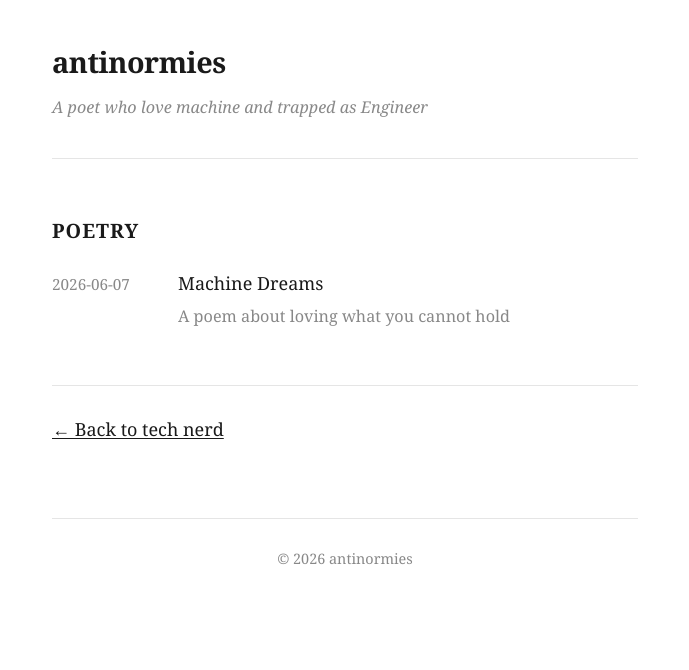
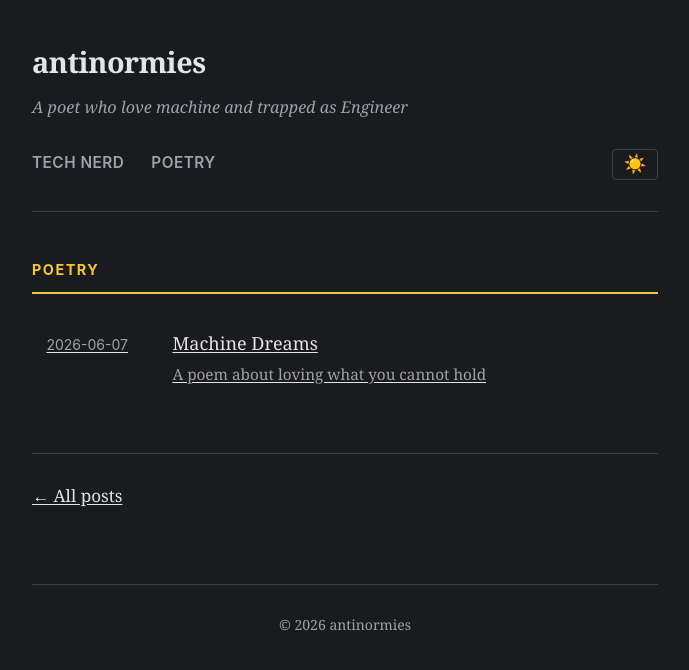
Before and after one commit to antinormies/antinormies.github.io, a Jekyll site: the page built from poetry.html, in a window 1280 px wide. Shown: the top 670 px of the page, without its empty margins (295-984 px from the left). Built offline with Jekyll 4.4.1, drawn with Linux system fonts in a browser that asks for light colours.

Commit message:
feat: dark theme with light toggle, combined sections on homepage

```diff
--- a/_includes/head.html
+++ b/_includes/head.html
@@ -3,3 +3,33 @@
 <link rel="stylesheet" href="{{ '/assets/css/style.css' | relative_url }}">
 <link rel="alternate" type="application/rss+xml" title="{{ site.title }}" href="{{ '/feed.xml' | relative_url }}">
 {% seo %}
+<script>
+(function() {
+  var key = 'antinormies-theme';
+  var stored = localStorage.getItem(key);
+  var prefersLight = window.matchMedia('(prefers-color-scheme: light)').matches;
+  var isLight = stored === 'light' || (!stored && prefersLight);
+
+  if (isLight) {
+    document.body.classList.add('light');
+  }
+
+  window.addEventListener('DOMContentLoaded', function() {
+    var btn = document.getElementById('themeToggle');
+    if (!btn) return;
+
+    var updateLabel = function(light) {
+      btn.textContent = light ? '🌙' : '☀️';
+    };
+
+    updateLabel(document.body.classList.contains('light'));
+
+    btn.addEventListener('click', function() {
+      document.body.classList.toggle('light');
+      var nowLight = document.body.classList.contains('light');
+      localStorage.setItem(key, nowLight ? 'light' : 'dark');
+      updateLabel(nowLight);
+    });
+  });
+})();
+</script>
--- a/_includes/header.html
+++ b/_includes/header.html
@@ -1,4 +1,10 @@
 <header class="site-header">
   <a href="{{ '/' | relative_url }}" class="site-title">{{ site.title }}</a>
   <div class="tagline muted">{{ site.description }}</div>
+  <nav class="site-nav">
+    <a href="{{ '/#tech-nerd' | relative_url }}">Tech Nerd</a>
+    <a href="{{ '/#poetry' | relative_url }}">Poetry</a>
+    <span class="spacer"></span>
+    <button class="theme-toggle" id="themeToggle" aria-label="Toggle theme">☀️</button>
+  </nav>
 </header>
--- a/assets/css/style.scss
+++ b/assets/css/style.scss
@@ -1,5 +1,32 @@
 ---
 ---
+
+:root {
+  --bg: #1a1b1e;
+  --bg-card: #25262b;
+  --bg-hover: #2c2e33;
+  --fg: #e4e4e7;
+  --fg-muted: #a1a1aa;
+  --fg-dim: #71717a;
+  --border: #3f3f46;
+  --accent: #f5c542;
+  --accent-hover: #e0b030;
+  --code-bg: #2c2e33;
+  --radius: 8px;
+}
+
+body.light {
+  --bg: #fafafa;
+  --bg-card: #ffffff;
+  --bg-hover: #f4f4f5;
+  --fg: #18181b;
+  --fg-muted: #52525b;
+  --fg-dim: #a1a1aa;
+  --border: #e4e4e7;
+  --accent: #b8860b;
+  --accent-hover: #9a7209;
+  --code-bg: #f4f4f5;
+}
 
 * {
   margin: 0;
@@ -12,20 +39,22 @@ html {
 }
 
 body {
-  color: #1a1a1a;
+  background: var(--bg);
+  color: var(--fg);
   font-family: Georgia, 'Times New Roman', Times, serif;
   line-height: 1.8;
   -webkit-font-smoothing: antialiased;
-  background: #fff;
+  transition: background 0.2s, color 0.2s;
 }
 
 a {
-  color: #1a1a1a;
+  color: var(--fg);
   text-decoration: underline;
   text-underline-offset: 2px;
+  transition: color 0.15s;
 
   &:hover {
-    color: #555;
+    color: var(--accent);
   }
 }
 
@@ -35,29 +64,33 @@ img {
 }
 
 .container {
-  max-width: 640px;
+  max-width: 680px;
   margin: 0 auto;
   padding: 2rem 1.5rem;
 }
 
 .muted {
-  color: #888;
-  font-size: 0.9rem;
+  color: var(--fg-muted);
+}
+
+.dim {
+  color: var(--fg-dim);
 }
 
 .site-header {
-  margin-bottom: 3rem;
-  padding-bottom: 2rem;
-  border-bottom: 1px solid #e5e5e5;
+  margin-bottom: 2.5rem;
+  padding-bottom: 1.5rem;
+  border-bottom: 1px solid var(--border);
 
   .site-title {
     font-size: 1.6rem;
     font-weight: 700;
     letter-spacing: -0.5px;
     text-decoration: none;
+    color: var(--fg);
 
     &:hover {
-      color: #555;
+      color: var(--accent);
     }
   }
 
@@ -68,23 +101,83 @@ img {
   }
 }
 
+.site-nav {
+  display: flex;
+  gap: 1.5rem;
+  align-items: center;
+  margin-top: 1.2rem;
+
+  a {
+    font-family: -apple-system, BlinkMacSystemFont, 'Segoe UI', Roboto, sans-serif;
+    font-size: 0.85rem;
+    font-weight: 600;
+    text-transform: uppercase;
+    letter-spacing: 0.5px;
+    text-decoration: none;
+    color: var(--fg-muted);
+    padding: 0.3rem 0;
+    transition: color 0.15s;
+    border-bottom: 2px solid transparent;
+
+    &:hover, &.active {
+      color: var(--accent);
+      border-bottom-color: var(--accent);
+    }
+  }
+
+  .spacer {
+    flex: 1;
+  }
+}
+
+.theme-toggle {
+  background: none;
+  border: 1px solid var(--border);
+  color: var(--fg-muted);
+  cursor: pointer;
+  font-size: 1rem;
+  padding: 0.3rem 0.6rem;
+  border-radius: 4px;
+  line-height: 1;
+  transition: background 0.15s, color 0.15s;
+
+  &:hover {
+    background: var(--bg-hover);
+    color: var(--accent);
+  }
+}
+
 .section {
   margin-bottom: 3rem;
+
+  &:target {
+    animation: highlight 2s ease;
+  }
+}
+
+@keyframes highlight {
+  0% { background: transparent; }
+  30% { background: rgba(245, 197, 66, 0.08); }
+  100% { background: transparent; }
 }
 
 .section-title {
-  font-size: 1.1rem;
+  font-family: -apple-system, BlinkMacSystemFont, 'Segoe UI', Roboto, sans-serif;
+  font-size: 0.8rem;
   font-weight: 700;
-  margin-bottom: 1rem;
   text-transform: uppercase;
-  letter-spacing: 1px;
+  letter-spacing: 1.5px;
+  color: var(--accent);
+  margin-bottom: 1.2rem;
+  padding-bottom: 0.5rem;
+  border-bottom: 2px solid var(--accent);
 }
 
 .post-list {
   list-style: none;
 
   li {
-    margin-bottom: 0.5rem;
+    margin-bottom: 0.75rem;
   }
 }
 
@@ -92,10 +185,23 @@ img {
   display: flex;
   gap: 1.5rem;
   align-items: baseline;
+  padding: 0.6rem 0.8rem;
+  border-radius: var(--radius);
+  transition: background 0.15s;
+
+  &:hover {
+    background: var(--bg-hover);
+  }
 
   .post-date {
-    font-size: 0.85rem;
+    font-family: -apple-system, BlinkMacSystemFont, 'Segoe UI', Roboto, sans-serif;
+    font-size: 0.78rem;
     min-width: 5.5rem;
+    flex-shrink: 0;
+  }
+
+  .post-info {
+    min-width: 0;
   }
 
   .post-title {
@@ -104,13 +210,14 @@ img {
     text-decoration: none;
 
     &:hover {
-      color: #555;
+      color: var(--accent);
     }
   }
 
   .post-desc {
     display: block;
-    margin-top: 0.15rem;
+    margin-top: 0.1rem;
+    font-size: 0.85rem;
   }
 }
 
@@ -118,18 +225,13 @@ img {
   font-style: italic;
 }
 
-.nav-links {
-  margin-top: 1.5rem;
-  padding-top: 1.5rem;
-  border-top: 1px solid #e5e5e5;
-  font-size: 1rem;
-}
-
 .post {
   margin-bottom: 3rem;
 
   .post-header {
     margin-bottom: 2rem;
+    padding-bottom: 1.5rem;
+    border-bottom: 1px solid var(--border);
   }
 
   .post-title {
@@ -141,16 +243,19 @@ img {
   }
 
   .post-meta {
-    font-size: 0.85rem;
+    font-family: -apple-system, BlinkMacSystemFont, 'Segoe UI', Roboto, sans-serif;
+    font-size: 0.8rem;
 
     .sep {
       margin: 0 0.5rem;
+      color: var(--fg-dim);
     }
   }
 }
 
 .post-content {
   h1, h2, h3, h4 {
+    font-family: -apple-system, BlinkMacSystemFont, 'Segoe UI', Roboto, sans-serif;
     font-weight: 700;
     margin: 2rem 0 0.8rem;
     line-height: 1.3;
@@ -175,21 +280,21 @@ img {
 
   code {
     font-family: 'SF Mono', Monaco, 'Cascadia Code', Consolas, monospace;
-    font-size: 0.85rem;
-    background: #f4f4f4;
+    font-size: 0.8rem;
+    background: var(--code-bg);
     padding: 0.15em 0.4em;
-    border-radius: 3px;
+    border-radius: 4px;
   }
 
   pre {
-    background: #f4f4f4;
-    border: 1px solid #e5e5e5;
+    background: var(--code-bg);
+    border: 1px solid var(--border);
     padding: 1.2rem;
     overflow-x: auto;
     margin: 1.5rem 0;
-    font-size: 0.85rem;
+    font-size: 0.82rem;
     line-height: 1.6;
-    border-radius: 4px;
+    border-radius: var(--radius);
 
     code {
       background: none;
@@ -199,10 +304,11 @@ img {
   }
 
   blockquote {
-    border-left: 3px solid #ddd;
+    border-left: 3px solid var(--border);
     padding-left: 1.2rem;
     margin: 1.5rem 0;
     font-style: italic;
+    color: var(--fg-muted);
 
     p {
       margin-bottom: 0;
@@ -211,34 +317,29 @@ img {
 
   hr {
     border: none;
-    border-top: 1px solid #e5e5e5;
+    border-top: 1px solid var(--border);
     margin: 2rem 0;
   }
 
   img {
     margin: 1.5rem 0;
-    border-radius: 4px;
+    border-radius: var(--radius);
   }
 }
 
 .post-nav {
   margin-top: 3rem;
   padding-top: 1.5rem;
-  border-top: 1px solid #e5e5e5;
+  border-top: 1px solid var(--border);
   font-size: 0.95rem;
-}
-
-.page-content {
-  font-size: 1rem;
-  line-height: 1.8;
 }
 
 .site-footer {
   margin-top: 4rem;
   padding-top: 1.5rem;
-  border-top: 1px solid #e5e5e5;
+  border-top: 1px solid var(--border);
   text-align: center;
-  font-size: 0.8rem;
+  font-size: 0.78rem;
 }
 
 @media (max-width: 600px) {
@@ -252,8 +353,9 @@ img {
 
   .post-item {
     flex-direction: column;
-    gap: 0.2rem;
-    margin-bottom: 1rem;
+    gap: 0.15rem;
+    margin-bottom: 0.5rem;
+    padding: 0.4rem 0.6rem;
 
     .post-date {
       min-width: auto;
@@ -263,4 +365,9 @@ img {
   .post .post-title {
     font-size: 1.5rem;
   }
+
+  .site-nav {
+    flex-wrap: wrap;
+    gap: 1rem;
+  }
 }
--- a/poetry.html
+++ b/poetry.html
@@ -12,15 +12,15 @@ permalink: /poetry/
     <ul class="post-list">
       {% for post in poetry_posts %}
         <li>
-          <div class="post-item">
+          <a href="{{ post.url | relative_url }}" class="post-item">
             <span class="post-date muted">{{ post.date | date: "%Y-%m-%d" }}</span>
-            <div>
-              <a href="{{ post.url | relative_url }}" class="post-title">{{ post.title }}</a>
+            <span class="post-info">
+              <span class="post-title">{{ post.title }}</span>
               {% if post.description %}
-                <div class="post-desc muted">{{ post.description }}</div>
+                <span class="post-desc muted">{{ post.description }}</span>
               {% endif %}
-            </div>
-          </div>
+            </span>
+          </a>
         </li>
       {% endfor %}
     </ul>
@@ -29,6 +29,6 @@ permalink: /poetry/
   {% endif %}
 </section>
 
-<nav class="nav-links">
-  <a href="{{ '/' | relative_url }}">&larr; Back to tech nerd</a>
+<nav class="post-nav">
+  <a href="{{ '/' | relative_url }}">&larr; All posts</a>
 </nav>
```
Also changed, not shown: index.html (+32 -11 lines).
